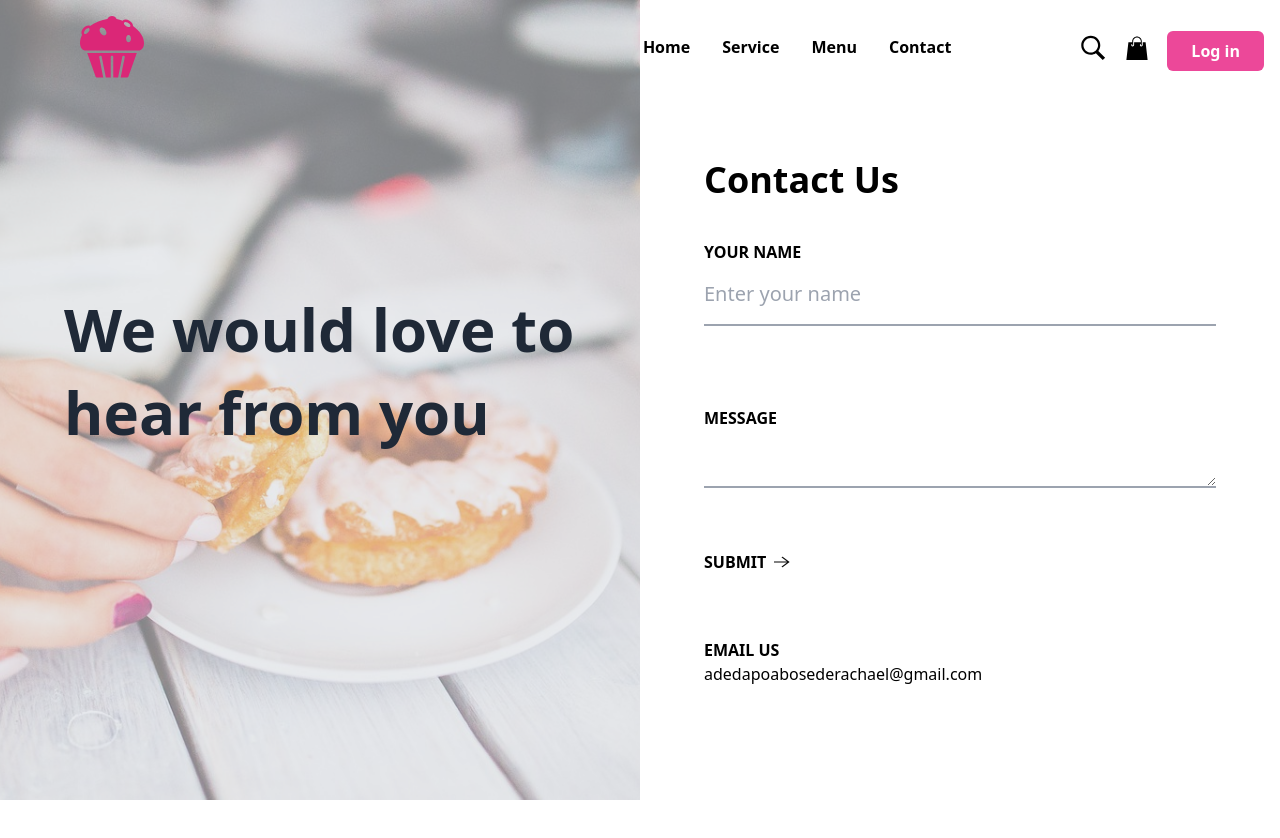
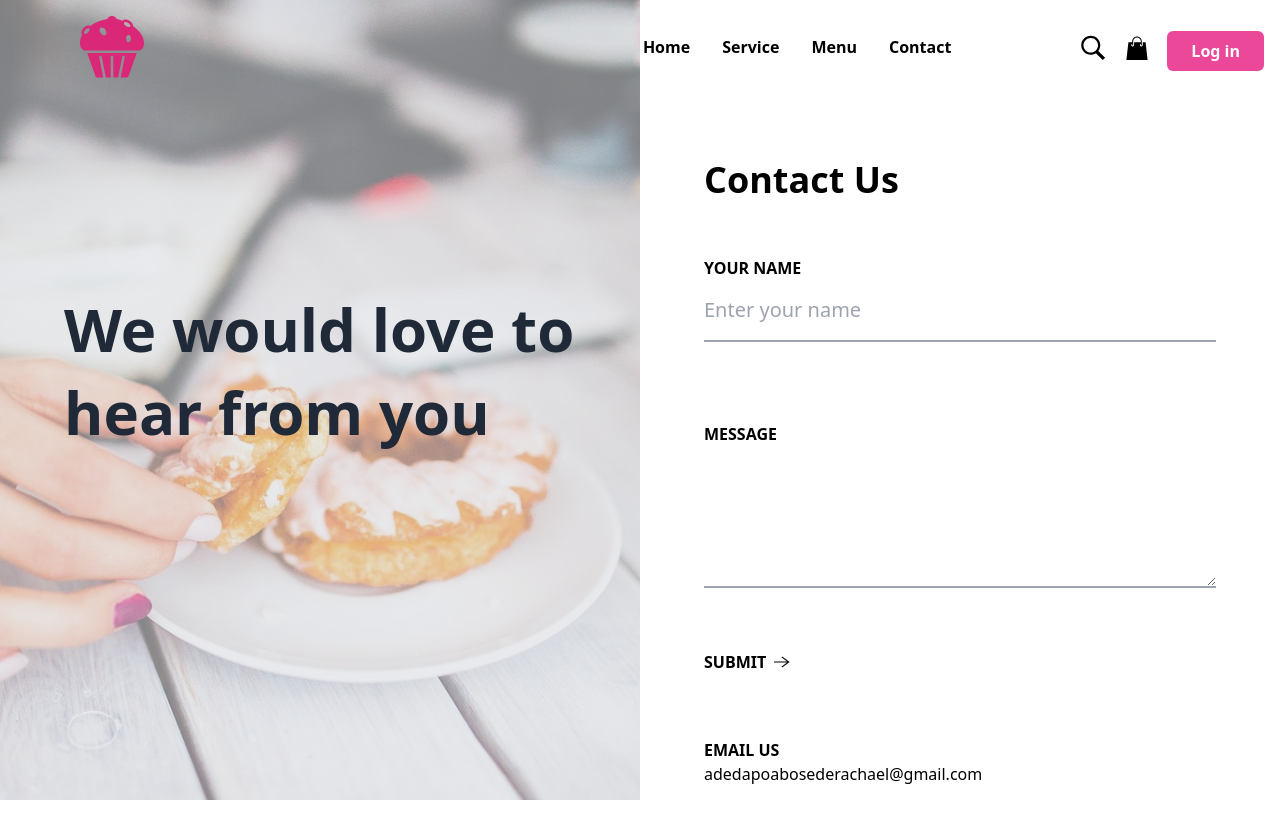
Before and after one commit to Victorakinwunmi/cake-web, a Nuxt app: page /contact in a window 1280 px wide. Shown: the top 838 px of the page. Built offline with nearby package versions, Linux system fonts and the light colour scheme.

Commit message:
i added margin bottom to the header in contactpage and increased the text-area rows

```diff
--- a/pages/contact.vue
+++ b/pages/contact.vue
@@ -73,12 +73,12 @@
           </div>
         </div>
       </div>
-
+    <div class="w-full lg:w-6/12 py-40 px-12 lg:px-4 xl:px-16">
       <form
         @submit.prevent="handleMessage"
-        class="w-full lg:w-6/12 py-40 px-12 lg:px-4 xl:px-16"
+        class=""
       >
-        <h1 class="font-bold text-4xl text-center lg:text-left">Contact Us</h1>
+        <h1 class="font-bold text-4xl text-center lg:text-left mb-10 lg:mb-4">Contact Us</h1>
         <div class="block lg:flex">
           <div class="py-10 md:w-8/12 lg:w-full cursor-pointer mx-auto">
             <h1 class="font-semibold text-base">YOUR NAME</h1>
@@ -110,6 +110,7 @@
                 w-full
                 text-xl
               "
+              rows="5"
             ></textarea>
           </div>
         </div>
@@ -119,14 +120,13 @@
           <img :src="require('@/assets/icons/Right.png')" class="w-4 h-3" />
         </button>
 
+      </form>
 
-       <button class="mt-16 text-center w-full lg:text-left">
+      <button class="mt-16 text-center w-full lg:text-left">
           <div class="font-semibold">EMAIL US</div>
           <div> adedapoabosederachael@gmail.com</div>
-       </button>
-
-      </form>
-
+      </button>
+    </div>
 
     </div>
   </div>
```
